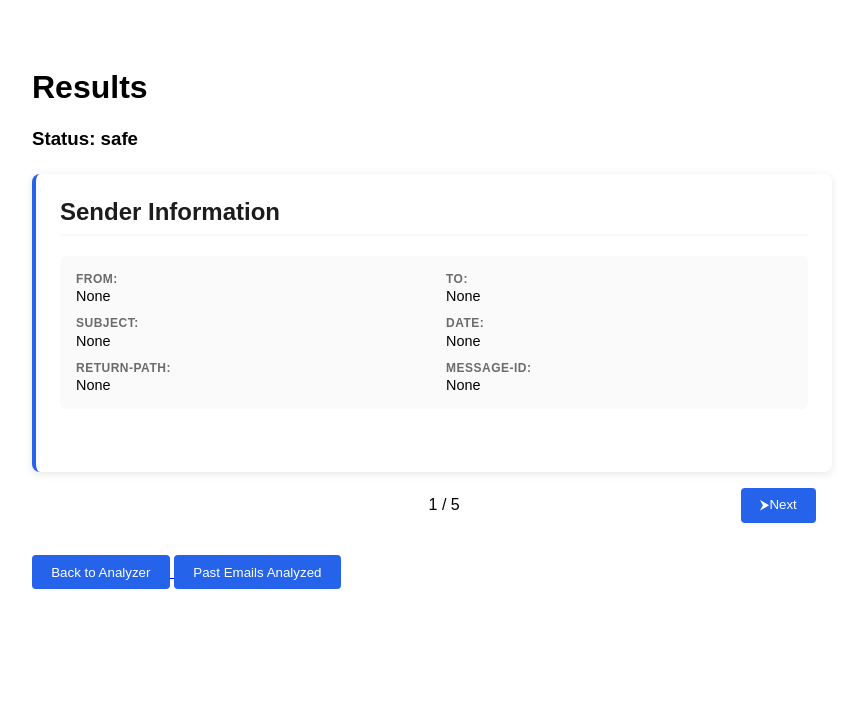
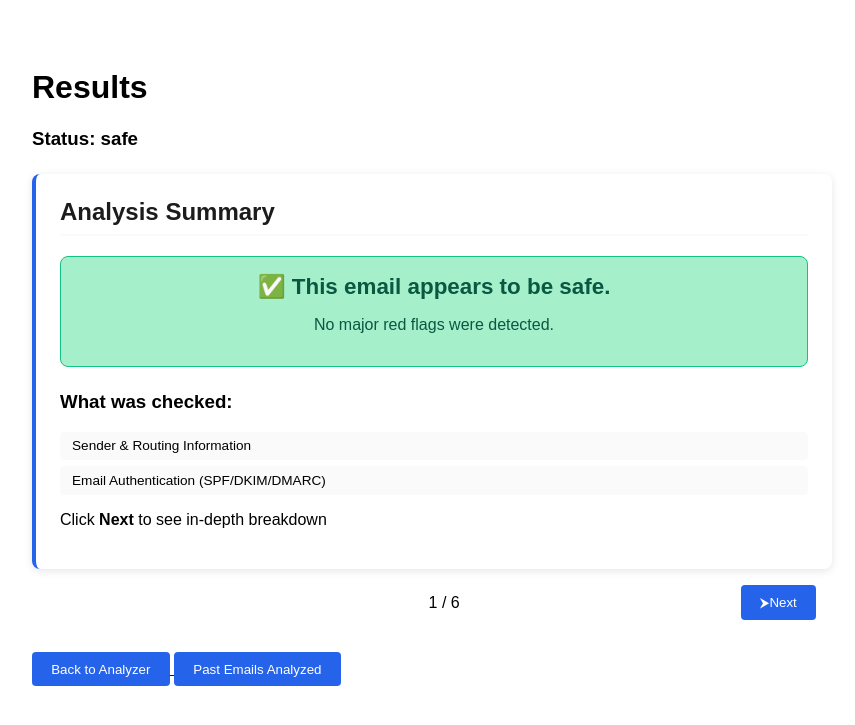
Before and after one commit to andrewzimmer132/email-metadata-reader, a Django app: page /past-emails/1/ in a window 1280 px wide. Shown: the part 54-779 px from the top of the page, without its empty margins (208-1063 px from the left). Run offline with Django 5.2, Linux system fonts and the light colour scheme; a user stored in the database is signed in; tables that the repository leaves empty hold one stand-in row (values such as "Sample post").

Commit message:
summary card, dropdown sort, empty state for past emails analyzed

```diff
--- a/analyzer/views.py
+++ b/analyzer/views.py
@@ -248,7 +248,14 @@ class PastEmailsAnalyzedView(View):
     def get(self, request):
         if not request.user.is_authenticated:
             return redirect('login')
-        past_emails = Email.objects.all().order_by('-id')
+        past_emails = Email.objects.all()
+        sort_by = request.GET.get('sort', '-id').strip()
+        if sort_by == 'id':
+            past_emails = past_emails.order_by('id')
+        elif sort_by == 'status':
+            past_emails = past_emails.order_by('status', '-id')
+        else:
+            past_emails = past_emails.order_by('-id')
         status = request.GET.get('status', '').strip()
         query = request.GET.get('q', '').strip()
         if status:
@@ -262,6 +269,7 @@ class PastEmailsAnalyzedView(View):
            'past_emails': past_emails,
            'selected_status': status,
            'search_query': query,
+           'selected_sort': sort_by,
         }
         return render(request, 'analyzer/past_emails.html', context)
 
--- a/static/css/style.css
+++ b/static/css/style.css
@@ -120,6 +120,54 @@ button:hover {
 
 .carousel-card ul li strong{
     color: #2563eb;
+}
+
+.verdict {
+    padding: 1rem;
+    border-radius: 8px;
+    margin-bottom: 1.5rem;
+    text-align: center;
+}
+
+.verdict h3 {
+    margin: 0 0 0.5rem 0;
+    font-size: 1.4rem;
+}
+
+.safe-verdict {
+    background: #a5efcb;
+    color: #095841;
+    border: 1px solid #12c287;
+}
+
+.unsafe-verdict {
+    background: #f2d6d6;
+    color: #861313;
+    border: 1px solid #ef4444;
+}
+
+.spam-verdict {
+    background: #fffbeb;
+    color: #92400e;
+    border: 1px solid #cf870b;
+}
+
+.empty-state {
+    text-align: center;
+    padding: 3rem 1rem;
+    background: #f0f5fa;
+    border-radius: 8px;
+    border: 1px dashed #aabcd6
+}
+
+.empty-state h3 {
+    margin-top: 0;
+    color: #384253;
+}
+
+.empty-state p {
+    color: #6d7585;
+    margin-bottom: 1rem;
 }
 
 .results-grid {
--- a/templates/analyzer/results.html
+++ b/templates/analyzer/results.html
@@ -13,7 +13,46 @@
     <h3>Status: {{ email.status }}</h3>
     <div class="carousel-container">
 
-        <div class="carousel-card active">
+        <div class="carousel-card">
+            <h2>Analysis Summary</h2>
+            {% if email.status == 'safe' %}
+                <div class="verdict safe-verdict">
+                    <h3>✅ This email appears to be safe.</h3>
+                    <p>No major red flags were detected.</p>
+                </div>
+            {% elif email.status == 'unsafe' %}
+                <div class="verdict unsafe-verdict">
+                    <h3>⚠️ Warning: Suspicious Email</h3>
+                    <p>This email shows signs of spoofing or impersonation. Caution is advised.</p>
+                </div>
+            {% elif email.status == 'spam/scam' %}
+                <div class="verdict spam-verdict">
+                    <h3>🚨 Danger: High Spam Risk</h3>
+                    <p>This email contains language or links commonly found in scams. </p>
+                </div>
+            {% else %}
+                <div class="verdict">
+                    <h3>Analysis Pending</h3>
+                </div>
+            {% endif %}
+            <h3>What was checked:</h3>
+            <ul>
+                <li>Sender & Routing Information</li>
+                <li>Email Authentication (SPF/DKIM/DMARC)</li>
+                {% if spoof_flags %}
+                    <li style="color: #b91c1c; font-weight: bold;">⚠️ Spoofed Characters Detected</li>
+                {% endif %}
+                {% if body_results %}
+                    <li style="color: #b91c1c; font-weight: bold;">⚠️ Suspicious URLs found</li>
+                {% endif %}
+                {% if spam_result.potential_spam %}
+                    <li style="color: #b91c1c; font-weight: bold;">⚠️ Spam Language Detected</li>
+                {% endif %}
+            </ul>
+            <p>Click <strong>Next</strong> to see in-depth breakdown</p>
+        </div>
+
+        <div class="carousel-card">
             <h2>Sender Information</h2>
             <div class="results-grid">
                 <p><strong>From:</strong> {{ results.from }}</p>
@@ -175,7 +214,7 @@
         if (nbutton) {
             nbutton.style.visibility = index === cards.length-1 ? 'hidden' : 'visible';
         }
-        if (emailMap && index === 2) {
+        if (emailMap && index === 3) {
             setTimeout(() => {emailMap.invalidateSize();
                 if (window.mapBounds) {
                     emailMap.fitBounds(window.mapBounds, {padding: [50, 50] });
```
Also changed, not shown: templates/analyzer/past_emails.html (+16 -3 lines).
